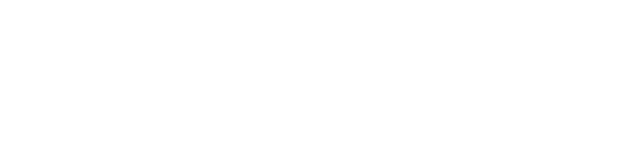
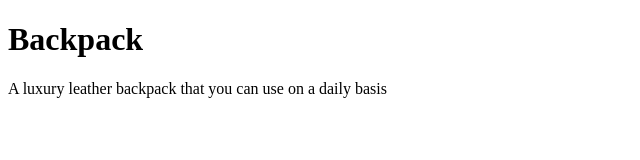
Before and after one commit to anaverage-enri/vuejs-fundamentals, a plain HTML site: page index.html in a window 1280 px wide. Shown: the whole page, without its empty margins (0-640 px from the left). Drawn offline with nearby package versions, Linux system fonts and the light colour scheme.

Commit message:
vue instance

```diff
--- a/app.js
+++ b/app.js
@@ -0,0 +1,7 @@
+var app = new Vue({
+    el: '#app',
+    data: {
+        product: 'Backpack',
+        description: 'A luxury leather backpack that you can use on a daily basis',
+    }
+})
--- a/index.html
+++ b/index.html
@@ -7,7 +7,10 @@
     <title>VueJS Fundamentals</title>
 </head>
 <body>
-
+    <div id="app">
+        <h1>{{ product }}</h1>
+        <p>{{ description }}</p>
+    </div>
 
     <script src="https://cdn.jsdelivr.net/npm/vue@2/dist/vue.js"></script>
     <script src="app.js"></script>
```
